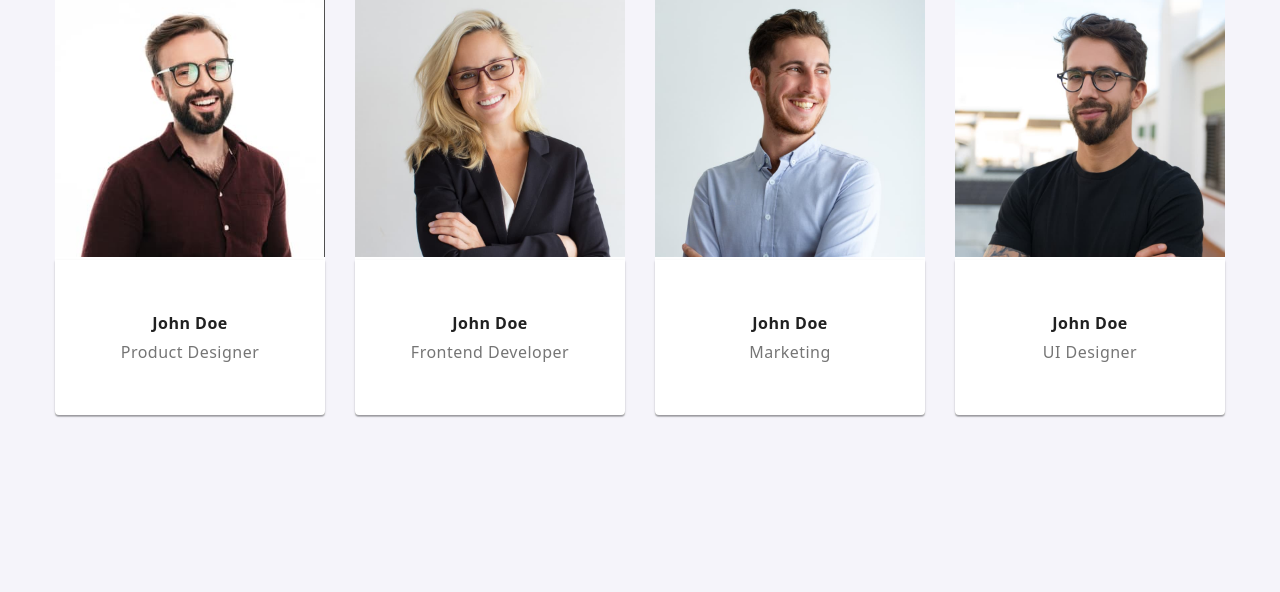
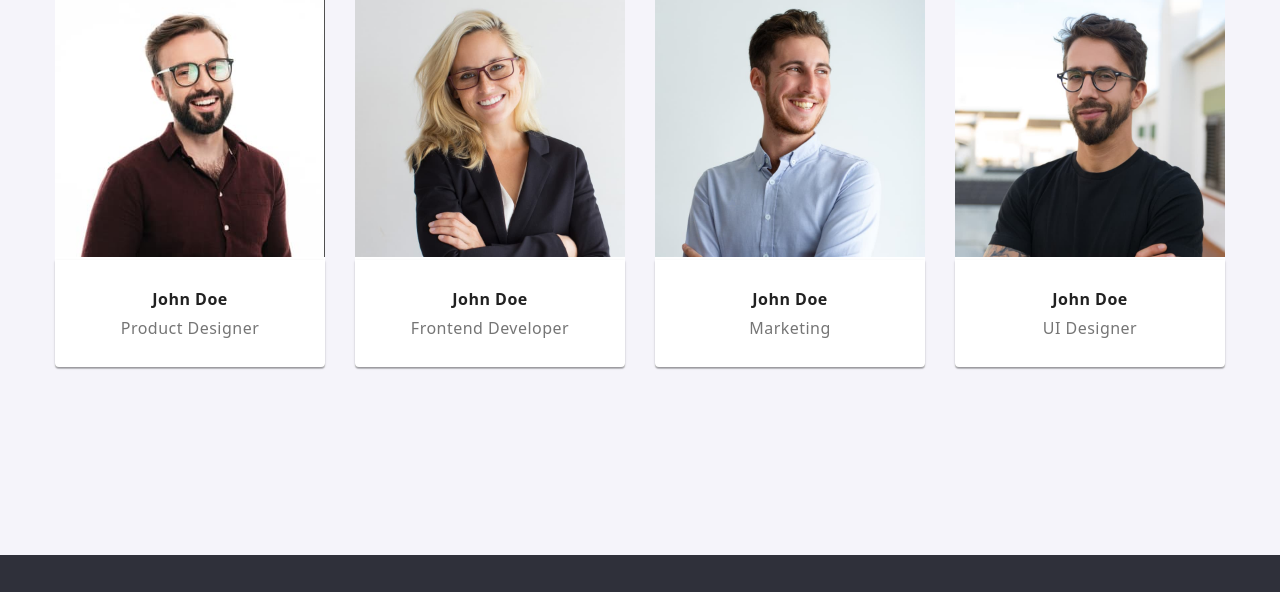
Before and after one commit to jkamin61/goit-markup-hw-03, a plain HTML site: page index.html in a window 1280 px wide. Shown: the part 2028-2620 px from the top of the page. Drawn offline with nearby package versions, Linux system fonts and the light colour scheme.

Commit message:
Update style.css

```diff
--- a/css/style.css
+++ b/css/style.css
@@ -390,8 +390,8 @@ body {
     box-shadow: 0px 1px 3px rgba(0, 0, 0, 0.12), 0px 1px 1px rgba(0, 0, 0, 0.14),
         0px 2px 1px rgba(0, 0, 0, 0.2);
     border-radius: 0px 0px 4px 4px;
-    padding-bottom: 54px;
-    padding-top: 54px;
+    padding-bottom: 30px;
+    padding-top: 30px;
 }
 
 .worker {
```
